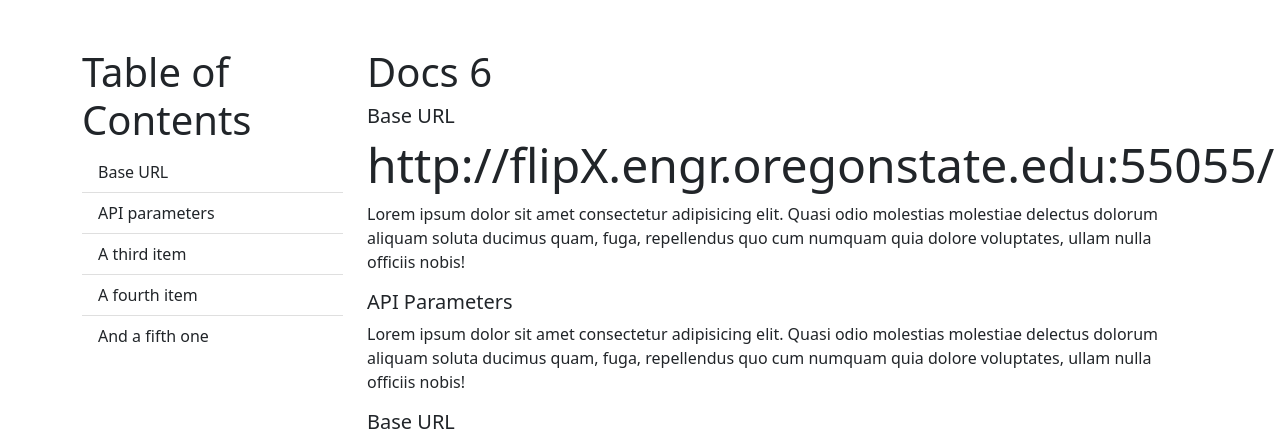
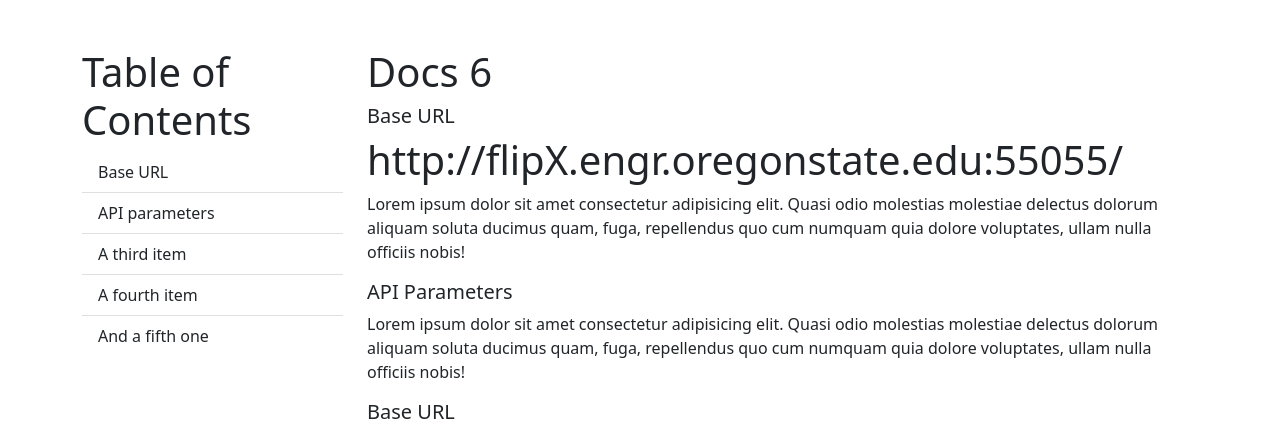
Before and after one commit to sunny-aguilar/crypto-wiki-microservice, a Flask app: page /docs in a window 1280 px wide. Shown: the part 56-490 px from the top of the page. Run offline with Flask 2, Linux system fonts and the light colour scheme; some libraries are stand-ins or nearby versions.

Commit message:
cs361-project

```diff
--- a/mod_docs/templates/docs.html
+++ b/mod_docs/templates/docs.html
@@ -18,7 +18,7 @@
       <div class="col-9">
         <h1 class="display-6">Docs 6</h1>
         <h5>Base URL</h5>
-        <h1 class="display-5">http://flipX.engr.oregonstate.edu:55055/</h1>
+        <h1 class="display-6">http://flipX.engr.oregonstate.edu:55055/</h1>
         <p>Lorem ipsum dolor sit amet consectetur adipisicing elit. Quasi odio molestias molestiae delectus dolorum aliquam soluta ducimus quam, fuga, repellendus quo cum numquam quia dolore voluptates, ullam nulla officiis nobis!</p>
         <h5>API Parameters</h5>
         <p>Lorem ipsum dolor sit amet consectetur adipisicing elit. Quasi odio molestias molestiae delectus dolorum aliquam soluta ducimus quam, fuga, repellendus quo cum numquam quia dolore voluptates, ullam nulla officiis nobis!</p>
```
